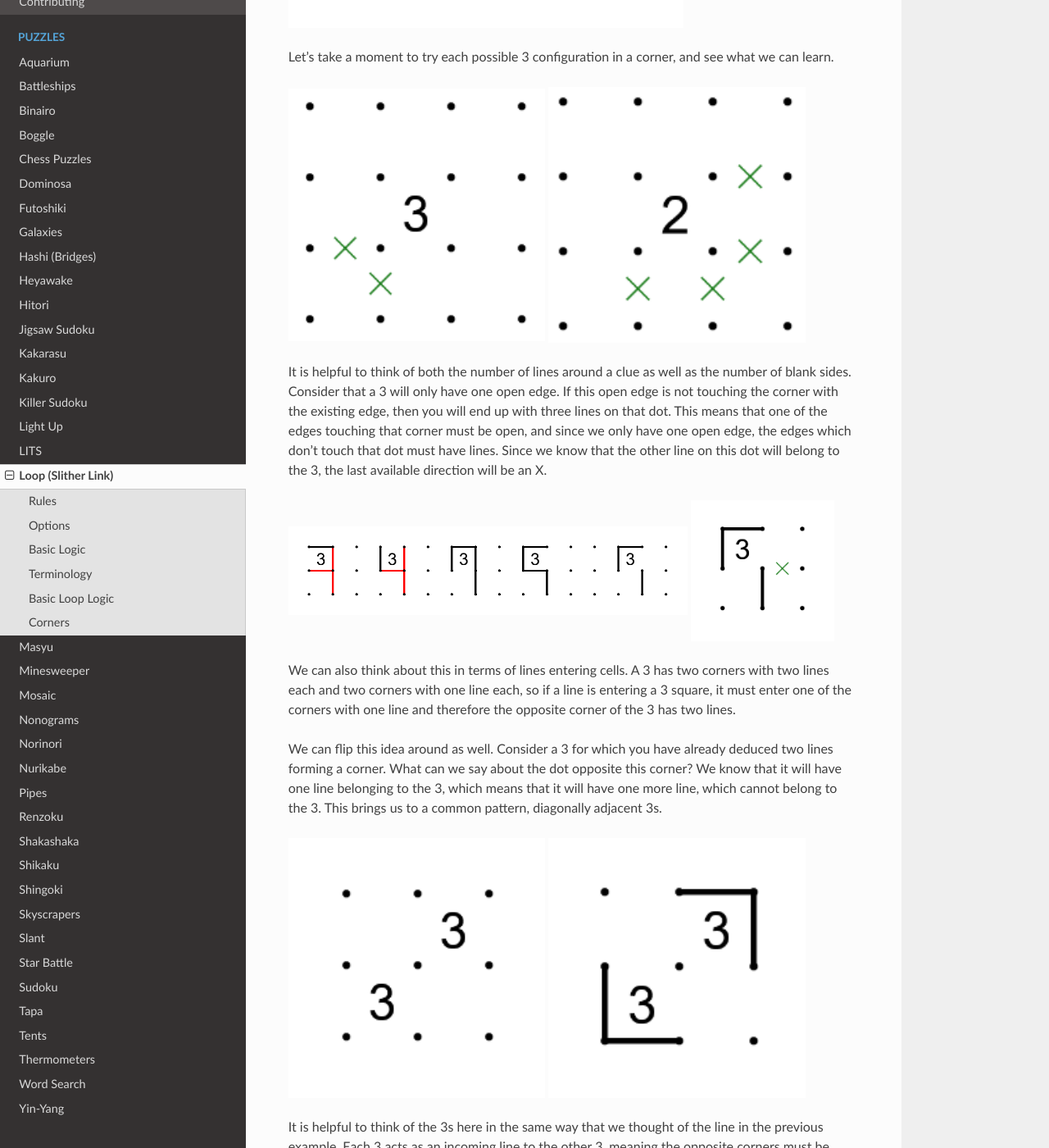
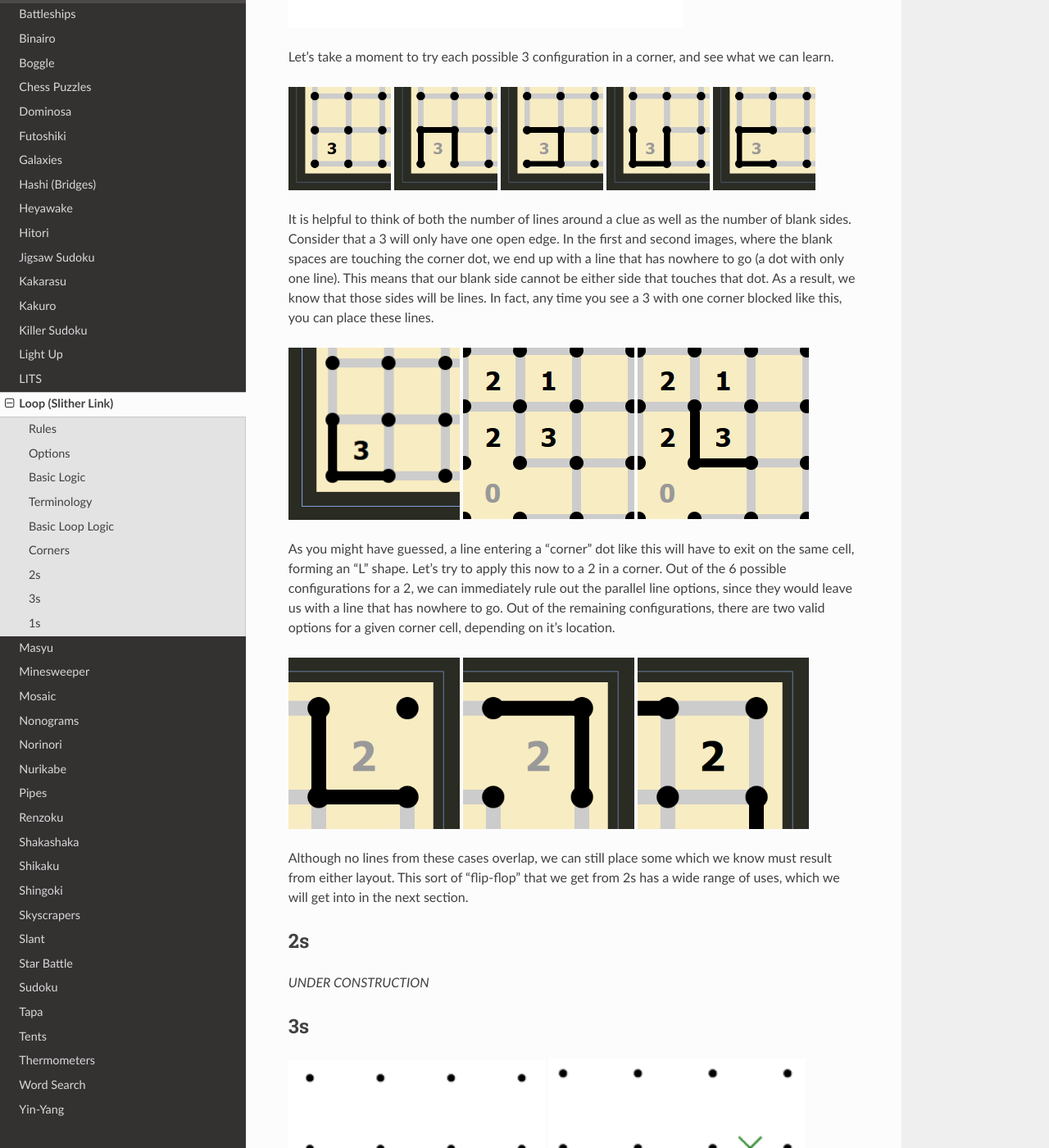
Before and after one commit to Ailurust/puzzle-team-advice, a Sphinx documentation site: the page built from docs/source/puzzles/loop.rst, in a window 1280 px wide and 1400 px high, scrolled down 3762 px. Shown: the whole window at 82% size. Built offline with Sphinx 7.4.7 and the Read the Docs theme 3.1.0, drawn with Linux system fonts in a browser that asks for light colours; some of the changed text lies outside the part shown.

Commit message:
loop updates that i forgot to save

```diff
--- a/docs/source/puzzles/loop.rst
+++ b/docs/source/puzzles/loop.rst
@@ -81,14 +81,38 @@ have four each, while 2s have six. 0s only have one.
 
 Let's take a moment to try each possible 3 configuration in a corner, and see what we can learn.
 
+|ico25| |ico26| |ico27| |ico28| |ico29|
+
+It is helpful to think of both the number of lines around a clue as well as the number of blank sides. Consider that a
+3 will only have one open edge. In the first and second images, where the blank spaces are touching the corner dot, we
+end up with a line that has nowhere to go (a dot with only one line). This means that our blank side cannot be either
+side that touches that dot. As a result, we know that those sides will be lines. In fact, any time you see a 3 with one
+corner blocked like this, you can place these lines.
+
+|ico30| |ico31| |ico32|
+
+As you might have guessed, a line entering a "corner" dot like this will have to exit on the same cell, forming an "L"
+shape. Let's try to apply this now to a 2 in a corner. Out of the 6 possible configurations for a 2, we can immediately
+rule out the parallel line options, since they would leave us with a line that has nowhere to go. Out of the remaining
+configurations, there are two valid options for a given corner cell, depending on it's location.
+
+|ico33| |ico34| |ico35|
+
+Although no lines from these cases overlap, we can still place some which we know must result from either layout. This
+sort of "flip-flop" that we get from 2s has a wide range of uses, which we will get into in the next section.
 
 
+2s
+----
+
+*UNDER CONSTRUCTION*
+
+3s
+---
 
 |ico23| |ico24|
 
-
-It is helpful to think of both the number of lines around a clue as well as the number of blank sides. Consider that a
-3 will only have one open edge. If this open edge is not touching the corner with the existing edge, then you will end
+If this open edge is not touching the corner with the existing edge, then you will end
 up with three lines on that dot. This means that one of the edges touching that corner must be open, and since we only
 have one open edge, the edges which don't touch that dot must have lines. Since we know that the other line on this dot
 will belong to the 3, the last available direction will be an X.
@@ -121,6 +145,9 @@ Another common 3 pattern, which is often helpful when beginning a solve, is orth
 
 There are only two valid configurations, so we can mark the lines that appear in both, and add the final lines later.
 
+
+1s
+---
 A 1 will be surrounded by one line and three Xs. If the line connects to a dot shared with a 0, you will not be able to add
 the second line (remember, a dot must have either zero or two lines) to that dot without overloading the 1.
 
@@ -128,17 +155,6 @@ the second line (remember, a dot must have either zero or two lines) to that dot
 
 To rephrase, a 1 has one line, but this also means that two of the corners will have two X’s each, so if for instance
 a 1 is diagonally next to a 0, the two edges next to the 0 must be X’s because they can’t both be lines.
-
-
-
-
-Finally, let's look at 2s. A 2 has two lines, which are either in a = shape (one line exiting each corner) or an L shape
-(one line exiting two opposite corners, no lines exiting the other two corners).
-
-
-A common pattern you will encounter with 2s is the propagation of the L shape. When a 2 is diagonally next to a bend, it
-will have the opposite corner filled. A string of diagonal 2s will often fall into this pattern.
-
 
 
 
@@ -224,3 +240,39 @@ will have the opposite corner filled. A string of diagonal 2s will often fall in
 .. |ico24| image:: ../img/loop/loop32.png
    :class: no-scaled-link
    :width: 45%
+
+.. |ico25| image:: ../img/loop/loop33.png
+   :class: no-scaled-link
+   :width: 18%
+.. |ico26| image:: ../img/loop/loop34.png
+   :class: no-scaled-link
+   :width: 18%
+.. |ico27| image:: ../img/loop/loop35.png
+   :class: no-scaled-link
+   :width: 18%
+.. |ico28| image:: ../img/loop/loop36.png
+   :class: no-scaled-link
+   :width: 18%
+.. |ico29| image:: ../img/loop/loop37.png
+   :class: no-scaled-link
+   :width: 18%
+
+.. |ico30| image:: ../img/loop/loop42.png
+   :class: no-scaled-link
+   :width: 30%
+.. |ico31| image:: ../img/loop/loop44.png
+   :class: no-scaled-link
+   :width: 30%
+.. |ico32| image:: ../img/loop/loop43.png
+   :class: no-scaled-link
+   :width: 30%
+
+.. |ico33| image:: ../img/loop/loop48.png
+   :class: no-scaled-link
+   :width: 30%
+.. |ico34| image:: ../img/loop/loop49.png
+   :class: no-scaled-link
+   :width: 30%
+.. |ico35| image:: ../img/loop/loop50.png
+   :class: no-scaled-link
+   :width: 30%
```
